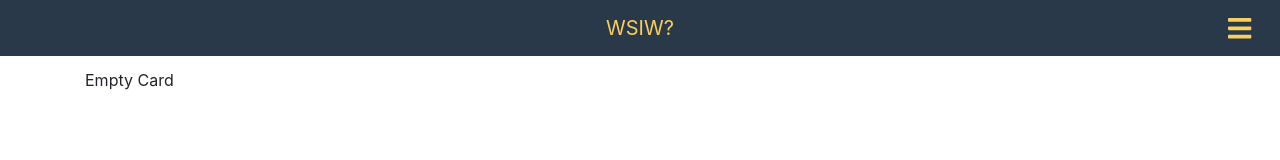
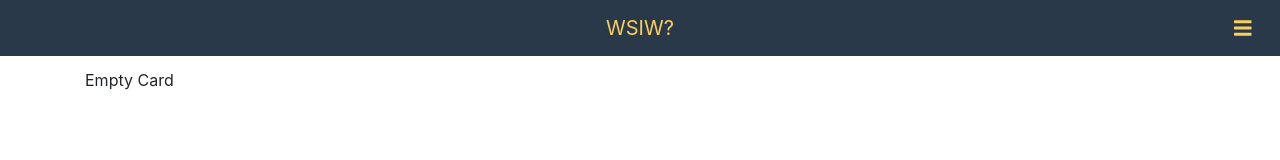
Before and after one commit to hdev14/wsiw, a React (Create React App) app: page / in a window 1280 px wide. Shown: the top 160 px of the page. Built offline with nearby package versions, Linux system fonts and the light colour scheme.

Commit message:
fiAdd link on the Header component

```diff
--- a/src/components/Header/index.js
+++ b/src/components/Header/index.js
@@ -4,7 +4,7 @@ import './styles.css';
 
 //componentes
 import { FontAwesomeIcon } from '@fortawesome/react-fontawesome';
-import { faBars } from '@fortawesome/free-solid-svg-icons';
+import { faBars, faChevronLeft } from '@fortawesome/free-solid-svg-icons';
 import {
 	Collapse,
 	Navbar,
@@ -15,7 +15,7 @@ import {
 	NavLink
 } from 'reactstrap';
 
-const Header = () => {
+const Header = ({ back }) => {
 
 	const [collapsed, setCollapsed] = useState(true);
 
@@ -24,9 +24,15 @@ const Header = () => {
 	return (
 		<div id="header">
 			<Navbar className="header-navbar" fixed="top" >
+				{ back &&
+					// Link to={props.to}
+					<a id="header-back" href={back}>
+						<FontAwesomeIcon icon={faChevronLeft} />
+					</a>
+				}
 				<NavbarBrand href="/" className="mr-auto">WSIW?</NavbarBrand>
 				<NavbarToggler onClick={toggleNavbar}>
-					<FontAwesomeIcon id="header-menu" icon={faBars} size="lg"/>
+					<FontAwesomeIcon id="header-menu" icon={faBars} />
 				</NavbarToggler>
 				<Collapse navbar isOpen={!collapsed}>
 					<Nav navbar>
--- a/src/components/Header/styles.css
+++ b/src/components/Header/styles.css
@@ -12,3 +12,8 @@ div#header .header-navbar a {
 	position: relative;
 	transform: translateX(-50%);
 }
+
+div#header .header-navbar a#header-back {
+	position: relative;
+	left: var(--size-1x);
+}
```
